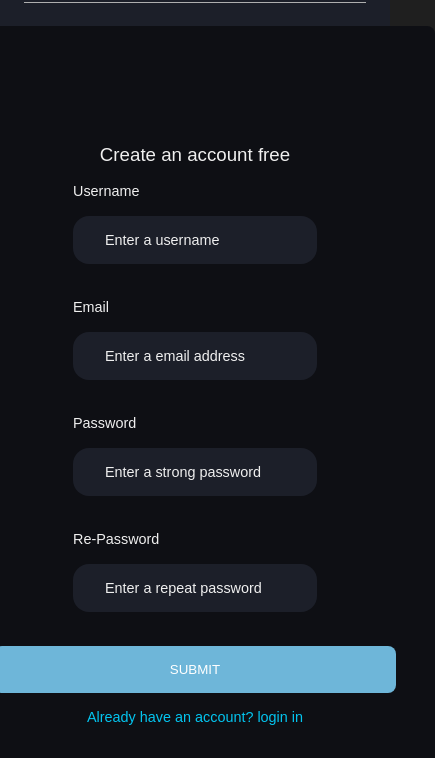
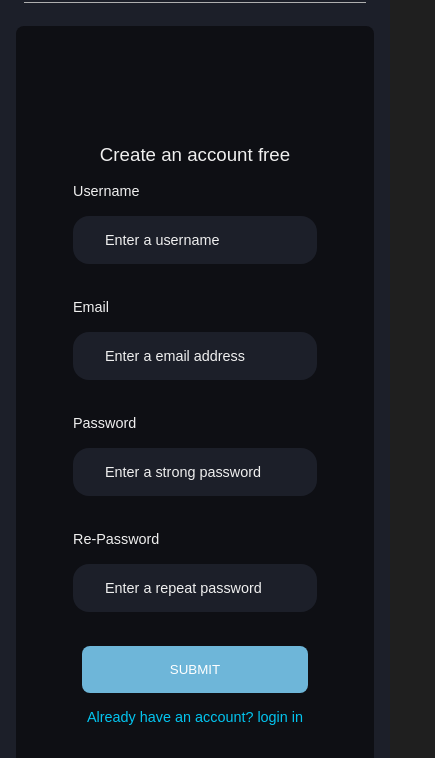
Before and after one commit to WaiYanMoeMyintt/movie_disney_clone, a plain HTML site: page account/signup.html in a window 390 px wide. Shown: the part 86-844 px from the top of the page, 435 px wide, since content can reach past the window. Drawn offline with nearby package versions, Linux system fonts and the light colour scheme.

Commit message:
Fix account bug

```diff
--- a/account/css/signup.css
+++ b/account/css/signup.css
@@ -250,7 +250,7 @@ footer {
 }
 footer::after{
   content: '';
-  width: 100%;
+  width: 90%;
   height: .5px;
   background-color: #ccc;
   position: absolute;
@@ -339,6 +339,7 @@ footer::after{
 .signup-form-container{
     display: flex;
     justify-content: center;
+    align-items: center;
 }
 
  .signup-form {
@@ -402,6 +403,9 @@ footer::after{
     font-size: .9rem;
     text-align: center;
  }
+ .mobile-form-control button {
+   display: none;
+ }
  .check-green{
     color: green;
     display: none;
@@ -448,14 +452,27 @@ footer::after{
       display: none;
     }
       .signup-form-container {
-      padding: 0 2rem;
+      padding: 0 1rem;
     }
     .signup-form-container form{
       padding:0 1rem;
+      width: 18rem;
       height: 50rem;
     }
     .signup-form-container form .form-control input{
       background-color: #1C1F29;
+    }
+    .form-control button {
+      display: none;
+   }
+   .mobile-form-control {
+      display: flex;
+      justify-content: center;
+      align-items: center;
+      text-align:center;
+   }
+   .mobile-form-control button {
+      display: block;
    }
     .movie-nav-menu .movie-nav-column-1,.movie-menu-bar{
       display: block;
@@ -662,14 +679,27 @@ footer::after{
       display: none;
     }
     .signup-form-container {
-      padding: 0 2rem;
+      padding: 0 1rem;
     }
     .signup-form-container form{
       padding:0 1rem;
+      width: 18rem;
       height: 50rem;
     }
     .signup-form-container form .form-control input{
       background-color: #1C1F29;
+    }
+    .form-control button {
+      display: none;
+   }
+   .mobile-form-control {
+      display: flex;
+      justify-content: center;
+      align-items: center;
+      text-align:center;
+   }
+   .mobile-form-control button {
+      display: block;
    }
     .movie-nav-menu .movie-nav-column-1,.movie-menu-bar{
       display: block;
@@ -876,14 +906,27 @@ footer::after{
       padding:relative;
    }
    .signup-form-container {
-      padding: 0 2rem;
+      padding: 0 1rem;
     }
     .signup-form-container form{
       padding:0 1rem;
+      width: 18rem;
       height: 50rem;
     }
     .signup-form-container form .form-control input{
       background-color: #1C1F29;
+    }
+    .form-control button {
+      display: none;
+   }
+   .mobile-form-control {
+      display: flex;
+      justify-content: center;
+      align-items: center;
+      text-align:center;
+   }
+   .mobile-form-control button {
+      display: block;
    }
 
    .movie-nav-menu .movie-nav-column-1,.movie-menu-bar{
@@ -1098,17 +1141,27 @@ footer::after{
       display: block;
    }
    .signup-form-container {
-      padding: 0 2rem;
+      padding: 0 1rem;
     }
     .signup-form-container form{
       padding:0 1rem;
+      width: 25rem;
       height: 50rem;
     }
     .signup-form-container form .form-control input{
       background-color: #1C1F29;
     }
     .form-control button {
-      padding: 1rem 9rem;
+      display: none;
+   }
+   .mobile-form-control {
+      display: flex;
+      justify-content: center;
+      align-items: center;
+      text-align:center;
+   }
+   .mobile-form-control button {
+      display: block;
    }
    /* hide desktop section */
    section{
@@ -1316,17 +1369,27 @@ footer::after{
       display: block;
    }
    .signup-form-container {
-      padding: 0 2rem;
+      padding: 0 1rem;
     }
     .signup-form-container form{
       padding:0 1rem;
+      width: 25rem;
       height: 50rem;
     }
     .signup-form-container form .form-control input{
       background-color: #1C1F29;
     }
     .form-control button {
-      padding: 1rem 11rem;
+      display: none;
+   }
+   .mobile-form-control {
+      display: flex;
+      justify-content: center;
+      align-items: center;
+      text-align:center;
+   }
+   .mobile-form-control button {
+      display: block;
    }
    /* hide desktop section */
    section{
@@ -1531,17 +1594,27 @@ footer::after{
       display: block;
    }
    .signup-form-container {
-      padding: 0 2rem;
+      padding: 0 1rem;
     }
     .signup-form-container form{
       padding:0 1rem;
+      width: 30rem;
       height: 50rem;
     }
     .signup-form-container form .form-control input{
       background-color: #1C1F29;
     }
     .form-control button {
-      padding: 1rem 11rem;
+      display: none;
+   }
+   .mobile-form-control {
+      display: flex;
+      justify-content: center;
+      align-items: center;
+      text-align:center;
+   }
+   .mobile-form-control button {
+      display: block;
    }
    section{
       position: relative;
@@ -1738,17 +1811,27 @@ footer .movie-footer-link-1{
       display: block;
    }
    .signup-form-container {
-      padding: 0 2rem;
+      padding: 0 1rem;
     }
     .signup-form-container form{
       padding:0 1rem;
+      width: 35rem;
       height: 50rem;
     }
     .signup-form-container form .form-control input{
       background-color: #1C1F29;
     }
     .form-control button {
-      padding: 1rem 11rem;
+      display: none;
+   }
+   .mobile-form-control {
+      display: flex;
+      justify-content: center;
+      align-items: center;
+      text-align:center;
+   }
+   .mobile-form-control button {
+      display: block;
    }
    section{
       position: relative;
@@ -1947,17 +2030,31 @@ footer .movie-footer-link-1{
       padding: 1.5rem;
   }
   .signup-form-container {
-   padding: 0 2rem;
+   padding: 0 1rem;
  }
  .signup-form-container form{
    padding:0 1rem;
+   width: 36rem;
    height: 50rem;
+   display: flex;
+   flex-direction: column;
+   justify-content: center;
+   align-items: center;
  }
  .signup-form-container form .form-control input{
    background-color: #1C1F29;
  }
  .form-control button {
-   padding: 1rem 11rem;
+   display: none;
+}
+.mobile-form-control {
+   display: flex;
+   justify-content: center;
+   align-items: center;
+   text-align:center;
+}
+.mobile-form-control button {
+   display: block;
 }
   .movie-nav-content.hide-nav{
        display: none;
@@ -2141,12 +2238,13 @@ footer .movie-footer-link-1{
 }
  /* devices 1200px  */
  @media only screen and (max-width:1200px){
-
    .signup-form-container {
-      padding: 0 2rem;
+      padding: 0 1rem;
     }
     .signup-form-container form{
       padding:0 1rem;
+      width: 36rem;
+      height: 50rem;
       display: flex;
       flex-direction: column;
       justify-content: center;
@@ -2154,6 +2252,18 @@ footer .movie-footer-link-1{
     }
     .signup-form-container form .form-control input{
       background-color: #1C1F29;
+    }
+    .form-control button {
+      display: none;
+   }
+   .mobile-form-control {
+      display: flex;
+      justify-content: center;
+      align-items: center;
+      text-align:center;
+   }
+   .mobile-form-control button {
+      display: block;
    }
    .movie-nav-column-1 .movie-nav-form {
       background-color: #1C1F29;
@@ -2175,10 +2285,12 @@ footer .movie-footer-link-1{
 /* devices 1400px  */
 @media only screen and (max-width:1400px){
    .signup-form-container {
-      padding: 0 2rem;
+      padding: 0 1rem;
     }
     .signup-form-container form{
       padding:0 1rem;
+      width: 40rem;
+      height: 50rem;
       display: flex;
       flex-direction: column;
       justify-content: center;
@@ -2187,6 +2299,18 @@ footer .movie-footer-link-1{
     .signup-form-container form .form-control input{
       background-color: #1C1F29;
     }
+    .form-control button {
+      display: none;
+   }
+   .mobile-form-control {
+      display: flex;
+      justify-content: center;
+      align-items: center;
+      text-align:center;
+   }
+   .mobile-form-control button {
+      display: block;
+   }
    footer .movie-footer-link-1{
        display: flex;
        justify-content: space-between;
--- a/account/signup.html
+++ b/account/signup.html
@@ -107,8 +107,8 @@
               </div>
 
               <div class="movie-mobile-nav-button p-4 flex items-center justify-between">
-                  <a href ="./account/signup.html" class="movie-nav-signup">Sign Up</a>
-                  <a href="./account/login.html" class="movie-nav-login inline-block cursor-pointer my-0 mx-4 py-2 px-8 rounded-lg">Login</a>
+                  <a href ="./signup.html" class="movie-nav-signup">Sign Up</a>
+                  <a href="./login.html" class="movie-nav-login inline-block cursor-pointer my-0 mx-4 py-2 px-8 rounded-lg">Login</a>
               </div>
           </nav>
       </section>
@@ -156,6 +156,9 @@
                    <button type="submit">Submit</button>
                  </div>
 
+                 <div class="mobile-form-control">
+                    <button class="submit">Submit</button>
+                 </div>
                  <a class="login" href="./login.html">Already have an account? login in</a>
              </form>
          </div>
```
Also changed, not shown: account/login.html (+2 -2 lines). Lines whose indentation alone changed are shown as unchanged.
